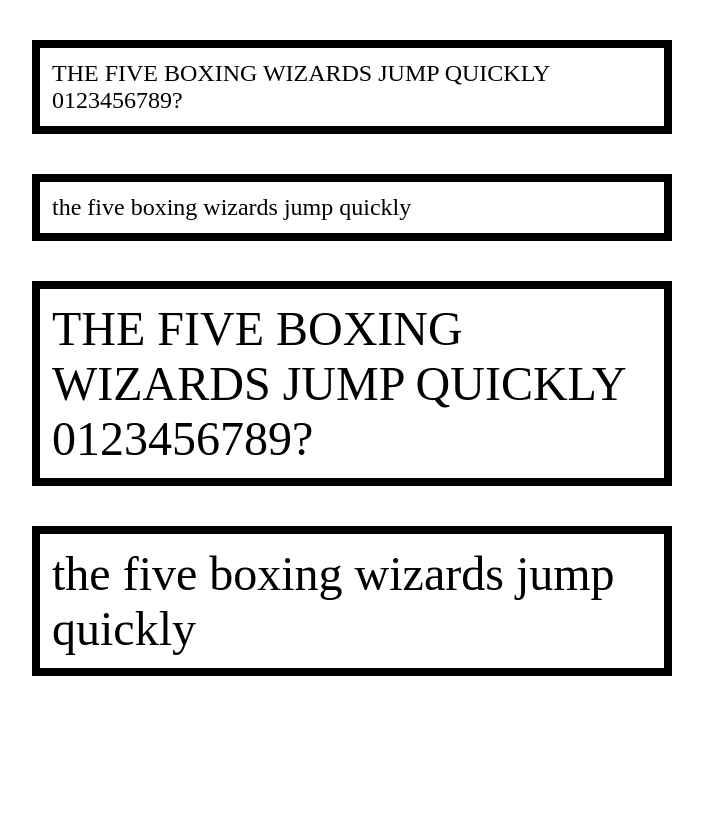
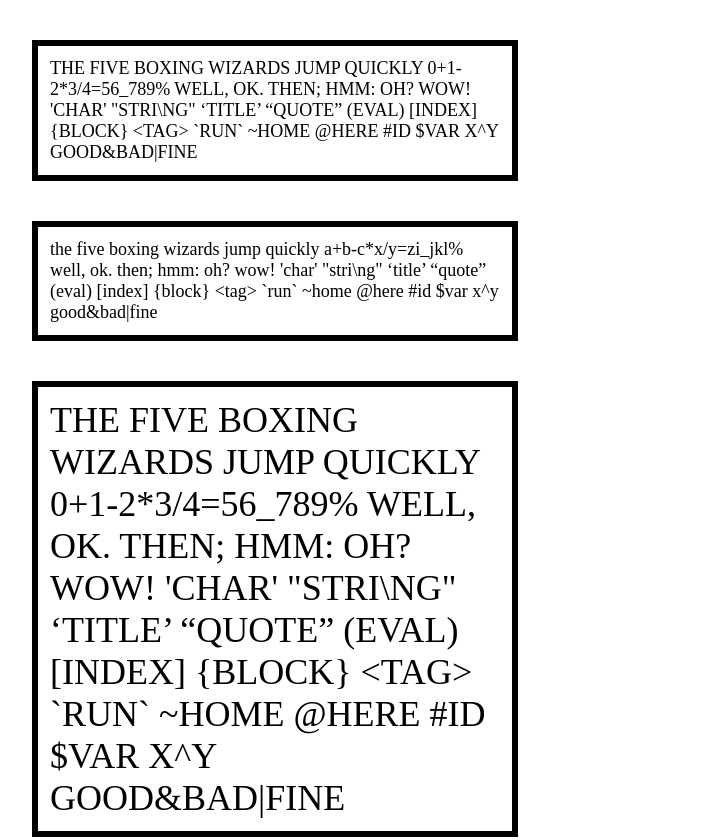
Before and after one commit to dcecile/first-orc-font, a plain HTML site: page test.html in a window 1280 px wide. Shown: the top 840 px of the page, without its empty margins (16-719 px from the left). Before the commit the page ends 800 px from the top, so only its background shows below. Drawn offline with Linux system fonts and the light colour scheme.

Commit message:
Create glyphs for remaining US keyboard keys

```diff
--- a/test.html
+++ b/test.html
@@ -8,33 +8,51 @@
     .test {
       margin: 40px;
       padding: 12px;
-      border: 8px solid black;
-      width: 600px;
+      border: 6px solid black;
+      width: 450px;
     }
     .test.short {
       font-family: 'First Orc Short';
-      font-size: 24px;
+      font-size: 18px;
     }
     .test.tall {
       font-family: 'First Orc Tall';
-      font-size: 48px;
+      font-size: 36px;
     }
     </style>
   </head>
   <body>
     <div class="test short">
       THE FIVE BOXING WIZARDS JUMP QUICKLY
-      0123456789?
+      0+1-2*3/4=56_789%
+      WELL, OK. THEN; HMM: OH? WOW!
+      'CHAR' "STRI\NG" &lsquo;TITLE&rsquo; &ldquo;QUOTE&rdquo;
+      (EVAL) [INDEX] {BLOCK} &lt;TAG&gt;
+      `RUN` ~HOME @HERE #ID $VAR X^Y GOOD&amp;BAD|FINE
     </div>
     <div class="test short">
       the five boxing wizards jump quickly
+      a+b-c*x/y=zi_jkl%
+      well, ok. then; hmm: oh? wow!
+      'char' "stri\ng" &lsquo;title&rsquo; &ldquo;quote&rdquo;
+      (eval) [index] {block} &lt;tag&gt;
+      `run` ~home @here #id $var x^y good&amp;bad|fine
     </div>
     <div class="test tall">
       THE FIVE BOXING WIZARDS JUMP QUICKLY
-      0123456789?
+      0+1-2*3/4=56_789%
+      WELL, OK. THEN; HMM: OH? WOW!
+      'CHAR' "STRI\NG" &lsquo;TITLE&rsquo; &ldquo;QUOTE&rdquo;
+      (EVAL) [INDEX] {BLOCK} &lt;TAG&gt;
+      `RUN` ~HOME @HERE #ID $VAR X^Y GOOD&amp;BAD|FINE
     </div>
     <div class="test tall">
       the five boxing wizards jump quickly
+      a+b-c*x/y=zi_jkl%
+      well, ok. then; hmm: oh? wow!
+      'char' "stri\ng" &lsquo;title&rsquo; &ldquo;quote&rdquo;
+      (eval) [index] {block} &lt;tag&gt;
+      `run` ~home @here #id $var x^y good&amp;bad|fine
     </div>
   </body>
 </html>
```
Also changed, not shown: 1 other file.
